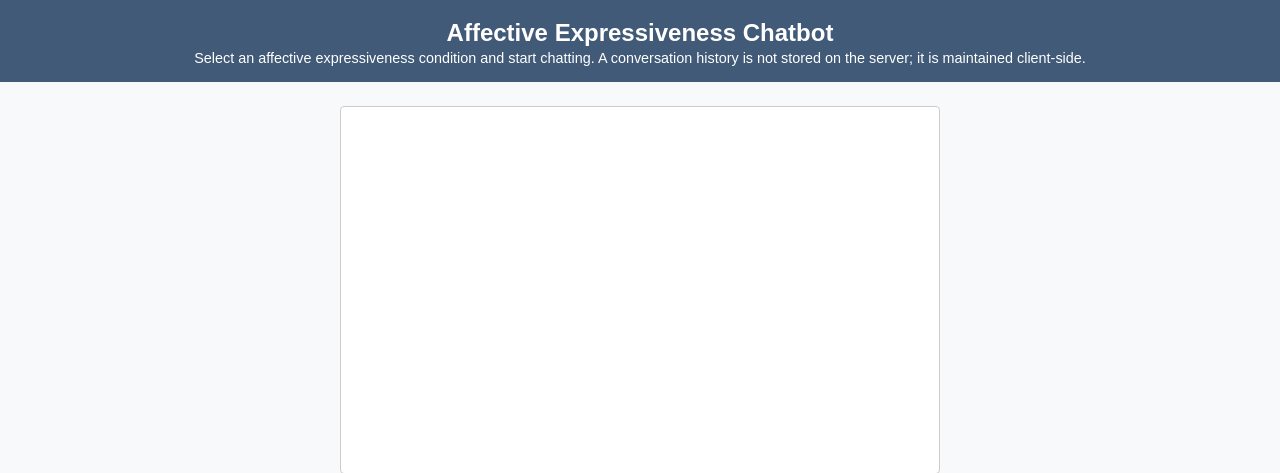
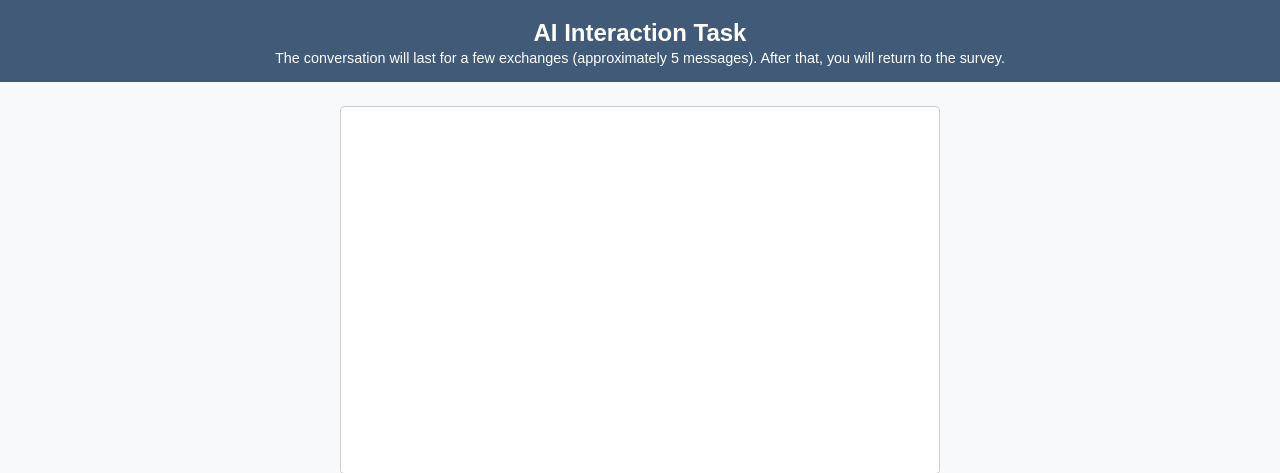
Before and after one commit to armaanrashid/affective-expressiveness-chatbot, a Flask app: page / in a window 1280 px wide. Shown: the top 473 px of the page. Run offline with Flask 3, Linux system fonts and the light colour scheme; some libraries are stand-ins or nearby versions.

Commit message:
Update participant instructions for chatbot interaction

```diff
--- a/templates/index.html
+++ b/templates/index.html
@@ -8,11 +8,9 @@
   </head>
   <body>
     <header class="header">
-      <h1>Affective Expressiveness Chatbot</h1>
+      <h1>AI Interaction Task</h1>
       <p>
-        Select an affective expressiveness condition and start chatting.  A
-        conversation history is not stored on the server; it is maintained
-        client‑side.
+        The conversation will last for a few exchanges (approximately 5 messages). After that, you will return to the survey.
       </p>
     </header>
     <main>
```
